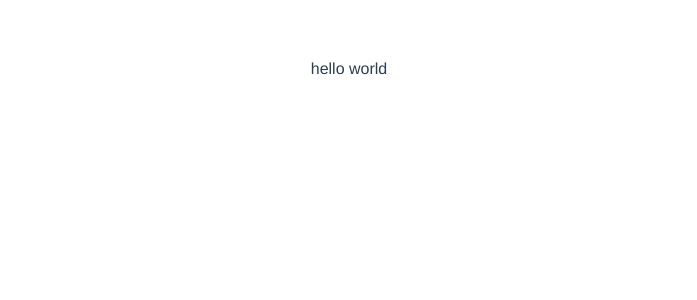
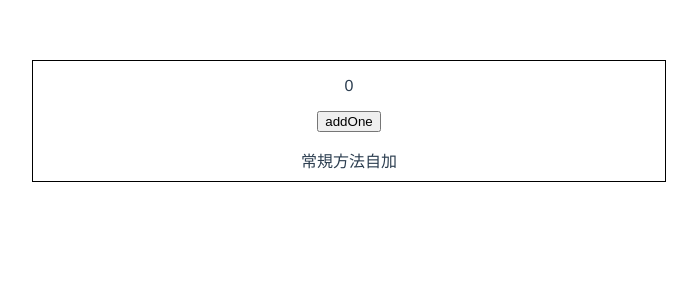
Before and after one commit to wanmaoor/Vuedemo-2, a Vue app: page / in a window 1280 px wide. Shown: the top 300 px of the page, without its empty margins (291-988 px from the left). Built offline with nearby package versions, Linux system fonts and the light colour scheme.

Commit message:
使用常規方法自加1

```diff
--- a/src/App.vue
+++ b/src/App.vue
@@ -1,16 +1,18 @@
 <template>
   <div id="app">
-    <HelloWorld />
+    <section>
+      <AddOne />
+    </section>
   </div>
 </template>
 
 <script>
-import HelloWorld from "./components/HelloWorld";
+import AddOne from  "./components/AddOne";
 
 export default {
   name: "App",
   components: {
-    HelloWorld
+    AddOne
   }
 };
 </script>
@@ -24,4 +26,16 @@ export default {
   color: #2c3e50;
   margin-top: 60px;
 }
+  hr{
+    width: 50%;
+  }
+
+  section{
+    width: 50%;
+    height: 15vh;
+    text-align: center;
+    margin: 1vh auto;
+    border: 1px solid black;
+
+  }
 </style>
--- /dev/null
+++ b/src/components/AddOne.vue
@@ -0,0 +1,27 @@
+<template>
+  <div>
+    <p>{{num}}</p>
+    <button @click="addOne">addOne</button>
+    <p>常規方法自加</p>
+  </div>
+</template>
+
+<script>
+	export default {
+		name: "AddOne",
+    data(){
+			return {
+				num: 0
+      }
+    },
+    methods: {
+			addOne(){
+				return this.num++
+      }
+    }
+	}
+</script>
+
+<style scoped>
+
+</style>
--- a/src/components/HelloWorld.vue
+++ /dev/null
@@ -1,21 +0,0 @@
-<template>
-  <div>
-    {{msg}}
-  </div>
-</template>
-
-<script>
-export default {
-  name: "HelloWorld",
-  data() {
-    return {
-      msg: "hello world"
-    }
-  }
-};
-</script>
-
-<!-- Add "scoped" attribute to limit CSS to this component only -->
-<style scoped>
-
-</style>
```
Also changed, not shown: package.json (+9 -2 lines), 1 other file (tests, documents, lock files or other folders).
